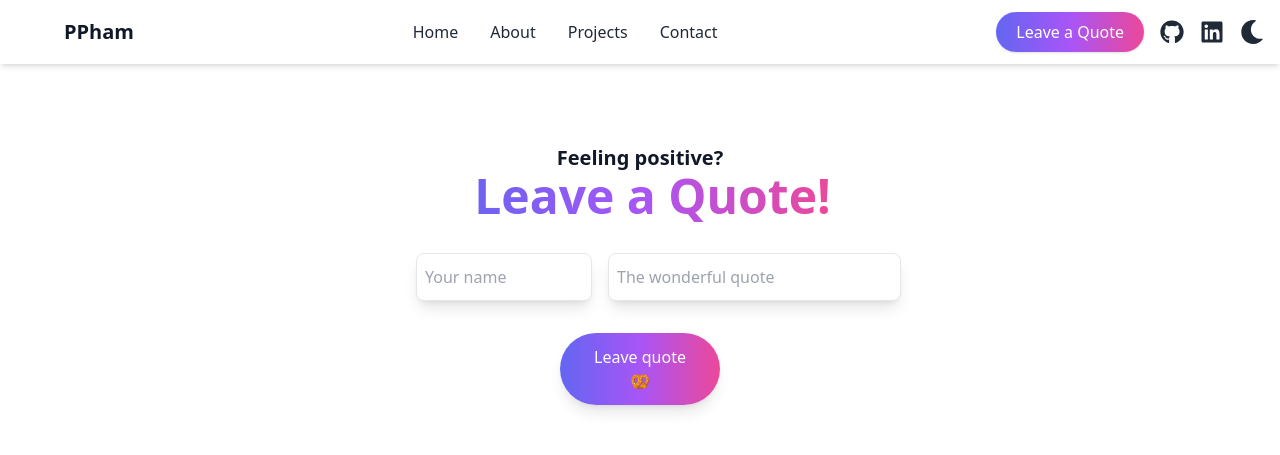
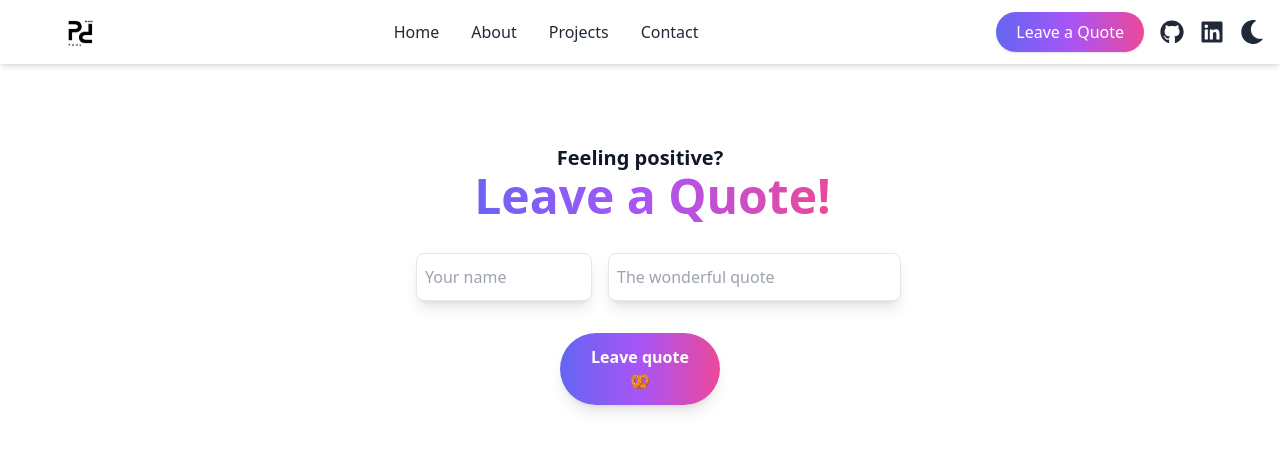
Before and after one commit to PaulP1406/Personal-portfolio, a React (Create React App) app in the folder client/: page /quotes in a window 1280 px wide. Shown: the top 455 px of the page. Built offline with nearby package versions, Linux system fonts and the light colour scheme; no server answers.

Commit message:
Fixed more styles

```diff
--- a/client/src/Components/NavBar.js
+++ b/client/src/Components/NavBar.js
@@ -1,6 +1,9 @@
 import React, { useState, useContext } from 'react';
 import { FaGithub, FaLinkedin, FaMoon, FaSun } from 'react-icons/fa';
 import ThemeContext from '../ThemeContext';
+import whiteLogo from '../Logos/whiteLogo.png';
+import blackLogo from '../Logos/blackLogo.png';
+
 
 const NavBar = () => {
   const [isOpen, setIsOpen] = useState(false);
@@ -22,8 +25,8 @@ const NavBar = () => {
 
         {/* Left Section: Logo */}
         <div className="flex items-center">
-          {/* <img src={logo} alt="Logo" className="w-8 h-8 mr-2" /> */}
-          <span className="text-xl font-bold text-gray-900 dark:text-gray-100 ml-12">PPham</span>
+          <img src={blackLogo} alt="Logo" className="h-8 block dark:hidden ml-12" />
+          <img src={whiteLogo} alt="Logo" className="h-8 hidden dark:block ml-12" />
         </div>
 
         {/* Middle Section: Nav Links for Larger Screens */}
--- a/client/src/Pages/Contact.js
+++ b/client/src/Pages/Contact.js
@@ -55,7 +55,7 @@ const Contact = () => {
       }, [success]);
 
     return (
-        <div className="min-h-screen flex items-center justify-center pt-16 bg-white dark:bg-gray-900 mb-8">
+        <div className="min-h-screen flex items-center justify-center pt-28 bg-white dark:bg-gray-900 pb-8">
             {success  && (
                 <Confetti
                  width={width}
--- a/client/src/Pages/LeaveAQuote.js
+++ b/client/src/Pages/LeaveAQuote.js
@@ -57,9 +57,11 @@ const LeaveAQuote = () => {
             <h1 className="text-xl font-bold mb-4 text-center dark:text-gray-300">
                 Feeling positive? <br />
                 <span className="text-5xl bg-gradient-to-r from-indigo-500 via-purple-500 to-pink-500 bg-clip-text text-transparent">
-                    &nbsp; Leave a Quote!
+                    &nbsp; Leave a Quote! <br />
                 </span>
+
             </h1>
+
             <div className="grid grid-col-6 mt-8">
                 <form onSubmit={handleSubmit} className="flex flex-col items-center space-y-4 mb-6 w-full md:w-3/4 mx-auto">
                     <div className="flex flex-col md:flex-row md:space-x-4 w-full items-center lg:pl-64 mb-4">
@@ -83,7 +85,7 @@ const LeaveAQuote = () => {
                             required
                         ></input>
                     </div>
-                    <button type="submit" className="lg:w-2/12 h:auto px-6 py-3 rounded-full shadow-lg transition transform hover:-translate-y-1 bg-gradient-to-r from-indigo-500 via-purple-500 to-pink-500 text-white hover:bg-indigo-700 dark:hover:bg-pink-500 ">
+                    <button type="submit" className="font-bold lg:w-2/12 h:auto px-6 py-3 rounded-full shadow-lg transition transform hover:-translate-y-1 bg-gradient-to-r from-indigo-500 via-purple-500 to-pink-500 text-white hover:bg-indigo-700 dark:hover:bg-pink-500 ">
                         Leave quote 🥨
                     </button>
                 </form>
```
